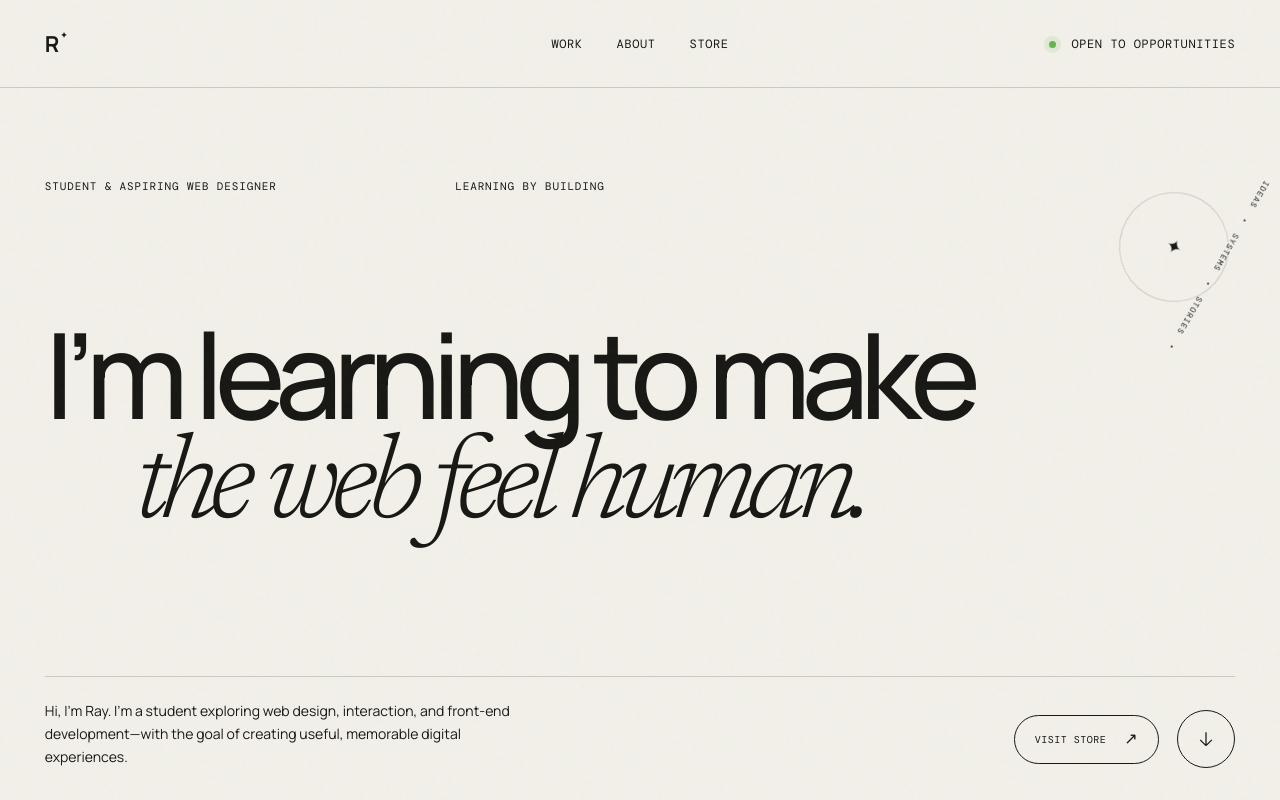
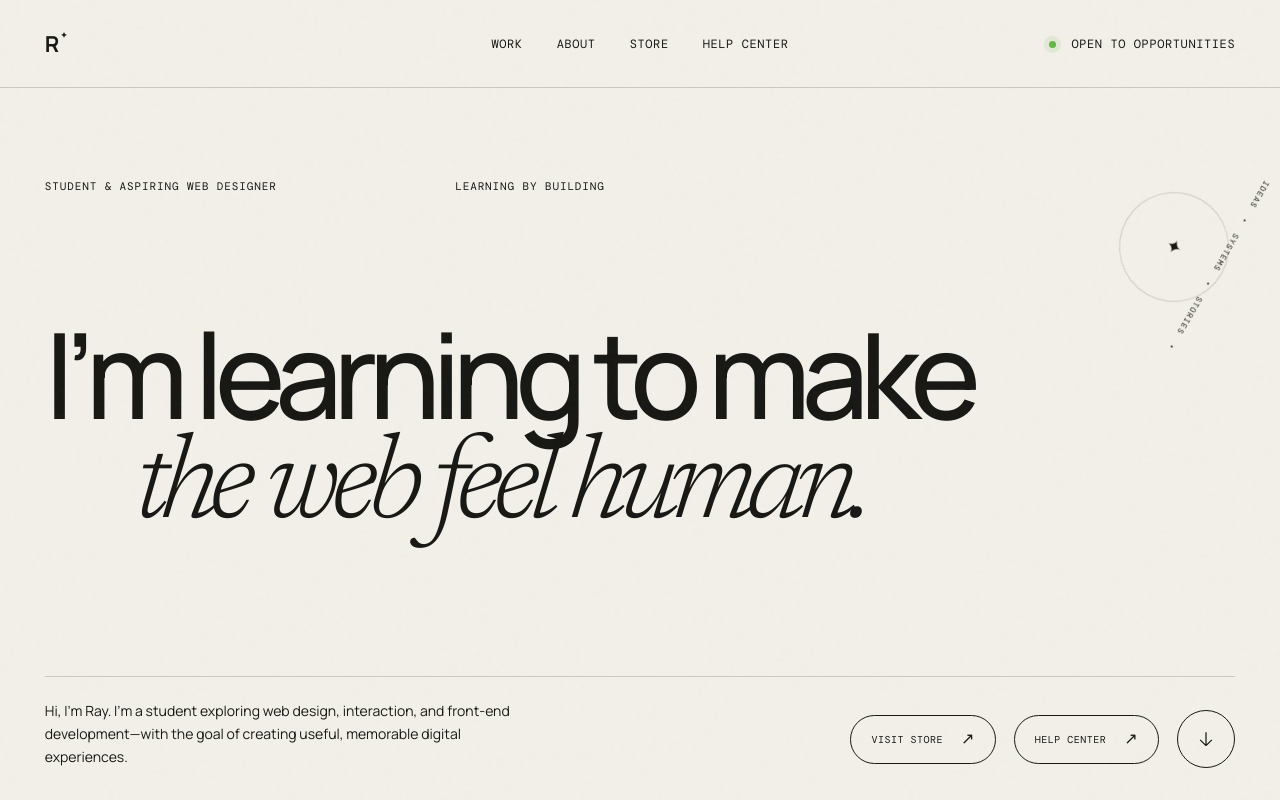
Before and after one commit to maoruichen0612-ui/Portfolio-Website, a plain HTML site: page index.html in a window 1280 px wide. Shown: the top 800 px of the page. Drawn offline with nearby package versions, Linux system fonts and the light colour scheme; a web font is replaced by a local one.

Commit message:
Add store and help center links

```diff
--- a/index.html
+++ b/index.html
@@ -18,6 +18,7 @@
         <a href="#work">Work</a>
         <a href="#about">About</a>
         <a href="https://store.konesmp.uk" target="_blank" rel="noopener noreferrer">Store</a>
+        <a href="https://help.konesmp.uk" target="_blank" rel="noopener noreferrer">Help Center</a>
       </nav>
       <a class="availability" href="#contact"><i></i> Open to opportunities</a>
     </header>
@@ -33,6 +34,7 @@
           <p>Hi, I’m Ray. I’m a student exploring web design, interaction, and front-end development—with the goal of creating useful, memorable digital experiences.</p>
           <div class="hero-actions">
             <a class="help-button" href="https://store.konesmp.uk" target="_blank" rel="noopener noreferrer">Visit Store <span>↗</span></a>
+            <a class="help-button" href="https://help.konesmp.uk" target="_blank" rel="noopener noreferrer">Help Center <span>↗</span></a>
             <a class="round-link" href="#work" aria-label="Explore selected work">
               <svg viewBox="0 0 24 24" aria-hidden="true"><path d="M12 4v16m0 0 7-7m-7 7-7-7" /></svg>
             </a>
```
